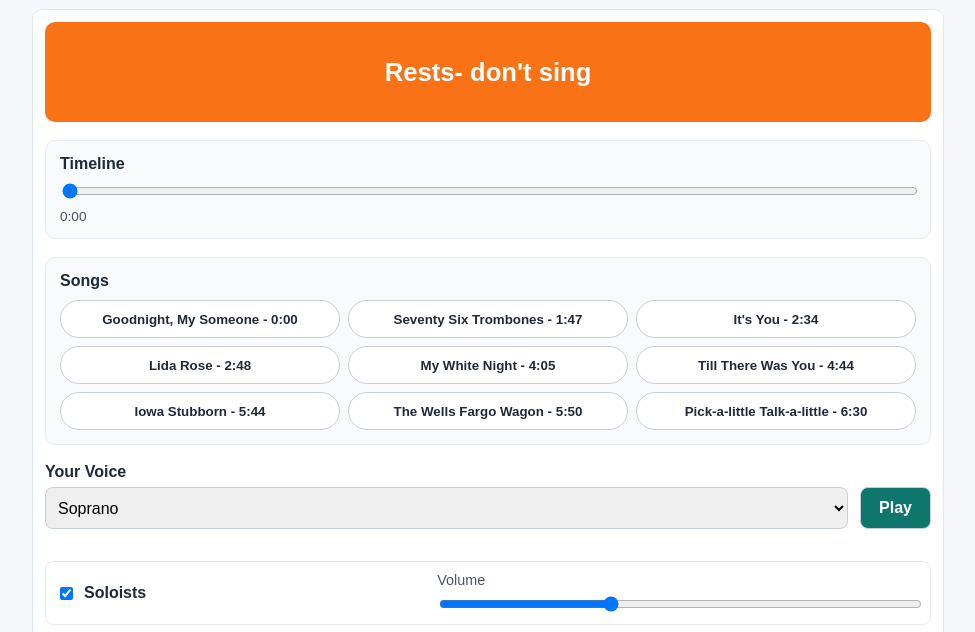
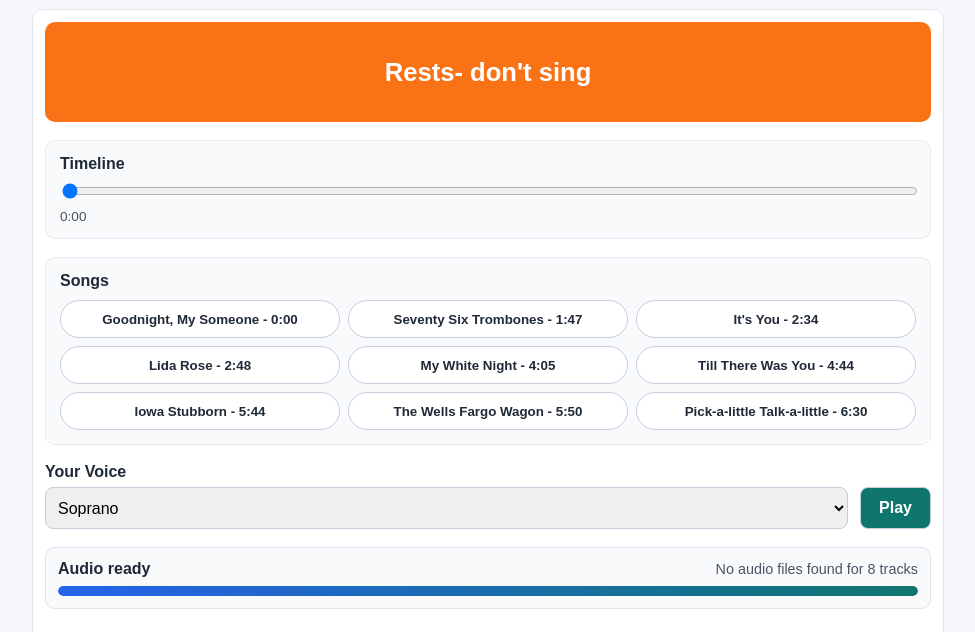
Before and after one commit to isaaclau128/HKUST-Shaw-5A-Celebration, a website: page index.html in a window 1280 px wide. Shown: the part 104-736 px from the top of the page, without its empty margins (152-1127 px from the left). Drawn offline with Linux system fonts and the light colour scheme; no server answers.

Commit message:
added load state and preload

```diff
--- a/app.js
+++ b/app.js
@@ -348,6 +348,95 @@ function formatTime(seconds) {
   return `${minutes}:${String(remainder).padStart(2, "0")}`;
 }
 
+function formatSecondsApprox(seconds) {
+  if (!Number.isFinite(seconds) || seconds < 1) {
+    return "<1s";
+  }
+
+  if (seconds < 60) {
+    return `${Math.max(1, Math.round(seconds))}s`;
+  }
+
+  const rounded = Math.round(seconds / 5) * 5;
+  const minutes = Math.floor(rounded / 60);
+  const remainder = rounded % 60;
+  if (minutes === 0) {
+    return `${remainder}s`;
+  }
+
+  if (remainder === 0) {
+    return `${minutes}m`;
+  }
+
+  return `${minutes}m ${remainder}s`;
+}
+
+function getPanelLoadStats(panelState) {
+  const total = panelState.rowMap.size;
+  let ready = 0;
+  let missing = 0;
+
+  for (const row of panelState.rowMap.values()) {
+    if (row.audio.buffer) {
+      ready += 1;
+      continue;
+    }
+
+    if (row.audio.missing) {
+      missing += 1;
+    }
+  }
+
+  const pending = Math.max(0, total - ready - missing);
+  return { total, ready, missing, pending };
+}
+
+function updatePanelLoadUI(panelState) {
+  const { total, ready, missing, pending } = getPanelLoadStats(panelState);
+  const resolved = ready + missing;
+  const progress = total > 0 ? Math.min(100, Math.max(0, (resolved / total) * 100)) : 100;
+
+  panelState.loadProgressFill.style.width = `${progress}%`;
+
+  let statusText;
+  if (total === 0) {
+    statusText = "No tracks";
+  } else if (pending > 0) {
+    if (ready === 0) {
+      statusText = `Loading ${resolved}/${total} tracks`;
+    } else {
+      const elapsedMs = Number.isFinite(panelState.loadStartedAt) ? performance.now() - panelState.loadStartedAt : 0;
+      const averageMsPerResolved = resolved > 0 ? elapsedMs / resolved : 0;
+      const remainingMs = averageMsPerResolved > 0 ? averageMsPerResolved * pending : 0;
+      const estimate = remainingMs > 0 ? `about ${formatSecondsApprox(remainingMs / 1000)} left` : "loading…";
+      statusText = `${ready}/${total} ready, ${pending} loading, ${estimate}`;
+    }
+  } else if (missing > 0 && ready === 0) {
+    statusText = `No audio files found for ${missing} tracks`;
+  } else if (missing > 0) {
+    statusText = `${ready}/${total} tracks loaded, ${missing} missing`;
+  } else {
+    statusText = `Audio ready for ${total} tracks`;
+  }
+
+  panelState.loadStatusText.textContent = statusText;
+  panelState.loadStatusLabel.textContent = pending > 0 ? "Audio loading" : "Audio ready";
+}
+
+function markPanelLoadStarted(panelState) {
+  if (!Number.isFinite(panelState.loadStartedAt)) {
+    panelState.loadStartedAt = performance.now();
+  }
+
+  panelState.isPreloading = true;
+  updatePanelLoadUI(panelState);
+}
+
+function markPanelLoadFinished(panelState) {
+  panelState.isPreloading = false;
+  updatePanelLoadUI(panelState);
+}
+
 function getReferenceRow(panelState) {
   return panelState.rowMap.get(getReferencePartLabel(panelState.act)) ?? [...panelState.rowMap.values()][0] ?? null;
 }
@@ -509,9 +598,11 @@ function syncVoiceVolumes(panelState) {
 
 async function ensurePanelAudioSources(panelState) {
   await ensureAudioContext();
+  markPanelLoadStarted(panelState);
 
   const requests = [...panelState.rowMap.values()].map(async (row) => {
     if (row.audio.buffer) {
+      row.audio.missing = false;
       return;
     }
     if (row.audio.loadPromise) {
@@ -527,18 +618,26 @@ async function ensurePanelAudioSources(panelState) {
         .then((arrayBuffer) => decodeAudioBuffer(arrayBuffer))
         .then((buffer) => {
           row.audio.buffer = buffer;
+          row.audio.missing = false;
           setTrackOffset(row.audio, row.audio.offset ?? 0);
+          updatePanelLoadUI(panelState);
           return buffer;
         });
       row.audio.loadPromise = loadPromise.catch((error) => {
         row.audio.loadPromise = null;
+        row.audio.missing = true;
+        updatePanelLoadUI(panelState);
         return null;
       });
       await row.audio.loadPromise;
+    } else {
+      row.audio.missing = true;
+      updatePanelLoadUI(panelState);
     }
   });
 
   await Promise.all(requests);
+  markPanelLoadFinished(panelState);
 }
 
 async function restartPanelPlayback(panelState, targetTime) {
@@ -603,6 +702,10 @@ function createPanel(act) {
 
   const voiceSelect = panelContainer.querySelector(".voice-select");
   const playButton = panelContainer.querySelector(".play-toggle");
+  const loadStatus = panelContainer.querySelector(".load-status");
+  const loadStatusLabel = panelContainer.querySelector(".load-status-label");
+  const loadStatusText = panelContainer.querySelector(".load-status-text");
+  const loadProgressFill = panelContainer.querySelector(".load-progress-fill");
   const partsList = panelContainer.querySelector(".parts-list");
   const indicator = panelContainer.querySelector(".sing-indicator");
   const timelineSlider = panelContainer.querySelector(".timeline-slider");
@@ -639,6 +742,7 @@ function createPanel(act) {
       playbackToken: 0,
       isPlaying: false,
       gainValue: 1,
+      missing: false,
     };
 
     name.textContent = part.label;
@@ -692,6 +796,10 @@ function createPanel(act) {
     act,
     voiceSelect,
     playButton,
+    loadStatus,
+    loadStatusLabel,
+    loadStatusText,
+    loadProgressFill,
     indicator,
     timelineSlider,
     timelineTime,
@@ -699,6 +807,8 @@ function createPanel(act) {
     isPlaying: false,
     indicatorIsSinging: false,
     restIndicatorTimeoutId: null,
+    isPreloading: false,
+    loadStartedAt: Number.NaN,
   };
 
   timelineSlider.addEventListener("input", async () => {
@@ -747,6 +857,7 @@ function createPanel(act) {
   panelStates.set(act, panelState);
 
   syncVoiceVolumes(panelState);
+  updatePanelLoadUI(panelState);
 }
 
 for (const act of ACTS) {
@@ -764,3 +875,9 @@ for (const button of tabButtons) {
 }
 
 updateSingIndicator();
+
+window.setTimeout(() => {
+  for (const panelState of panelStates.values()) {
+    void ensurePanelAudioSources(panelState);
+  }
+}, 0);
--- a/index.html
+++ b/index.html
@@ -50,6 +50,16 @@
           <button class="play-toggle" type="button">Play</button>
         </div>
 
+        <div class="load-status" aria-live="polite">
+          <div class="load-status-row">
+            <span class="load-status-label">Audio loading</span>
+            <span class="load-status-text">Preparing…</span>
+          </div>
+          <div class="load-progress" aria-hidden="true">
+            <div class="load-progress-fill"></div>
+          </div>
+        </div>
+
         <div class="parts-list" aria-label="Parts mixer"></div>
       </div>
     </template>
--- a/styles.css
+++ b/styles.css
@@ -132,6 +132,47 @@ body {
   align-items: end;
 }
 
+.load-status {
+  display: grid;
+  gap: 8px;
+  border: 1px solid #dce3ee;
+  border-radius: 10px;
+  background: #f8fafc;
+  padding: 12px;
+}
+
+.load-status-row {
+  display: flex;
+  justify-content: space-between;
+  gap: 12px;
+  align-items: baseline;
+}
+
+.load-status-label {
+  font-weight: 700;
+}
+
+.load-status-text {
+  font-size: 0.9rem;
+  color: #4b5563;
+  text-align: right;
+}
+
+.load-progress {
+  height: 10px;
+  border-radius: 999px;
+  background: #dbe3ef;
+  overflow: hidden;
+}
+
+.load-progress-fill {
+  height: 100%;
+  width: 0;
+  border-radius: inherit;
+  background: linear-gradient(90deg, #2563eb, #0f766e);
+  transition: width 180ms ease;
+}
+
 .panel-top-controls label {
   display: grid;
   gap: 6px;
```
